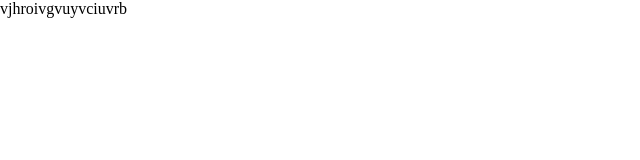
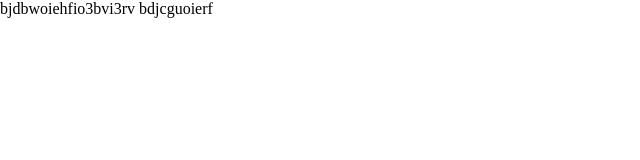
Before and after one commit to narendraojha24/Foodzy, a React (Vite) app in the folder react/: page / in a window 1280 px wide. Shown: the top 160 px of the page, without its empty margins (0-640 px from the left). Built offline with nearby package versions, Linux system fonts and the light colour scheme.

Commit message:
second change

```diff
--- a/react/src/App.jsx
+++ b/react/src/App.jsx
@@ -1,10 +1,13 @@
 
 import './App.css'
+import Navbar from './components/navbar/Navbar'
 
 function App() {
   return (
     <>
-      <div>vjhroivgvuyvciuvrb</div>
+      <div className='nanbar'>
+        <Navbar/>
+      </div>
     </>
   )
 }
--- a/react/src/components/navbar/Navbar.jsx
+++ b/react/src/components/navbar/Navbar.jsx
@@ -3,6 +3,9 @@ import React from 'react'
 export default function Navbar() {
   return (
     <div>
+        <div>
+            bjdbwoiehfio3bvi3rv bdjcguoierf
+        </div>
 
     </div>
   )
```
